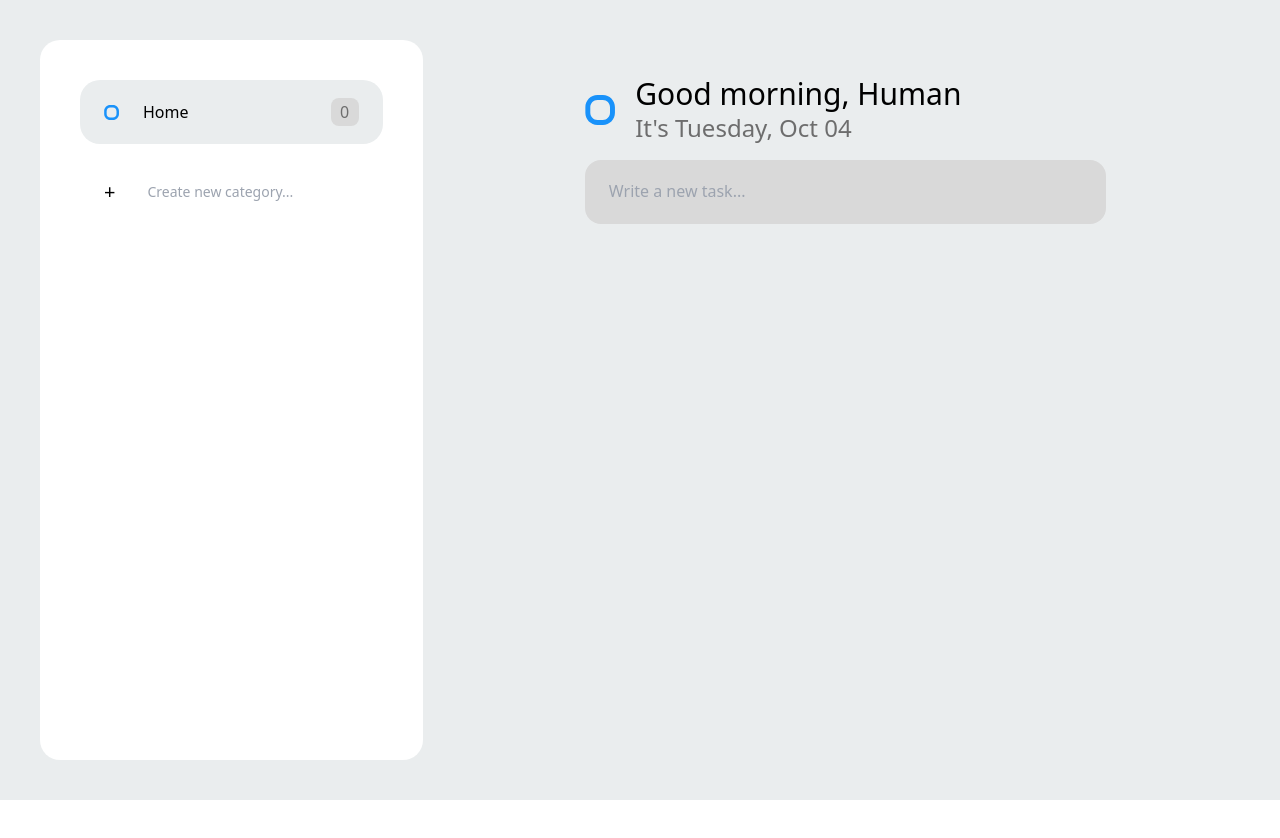
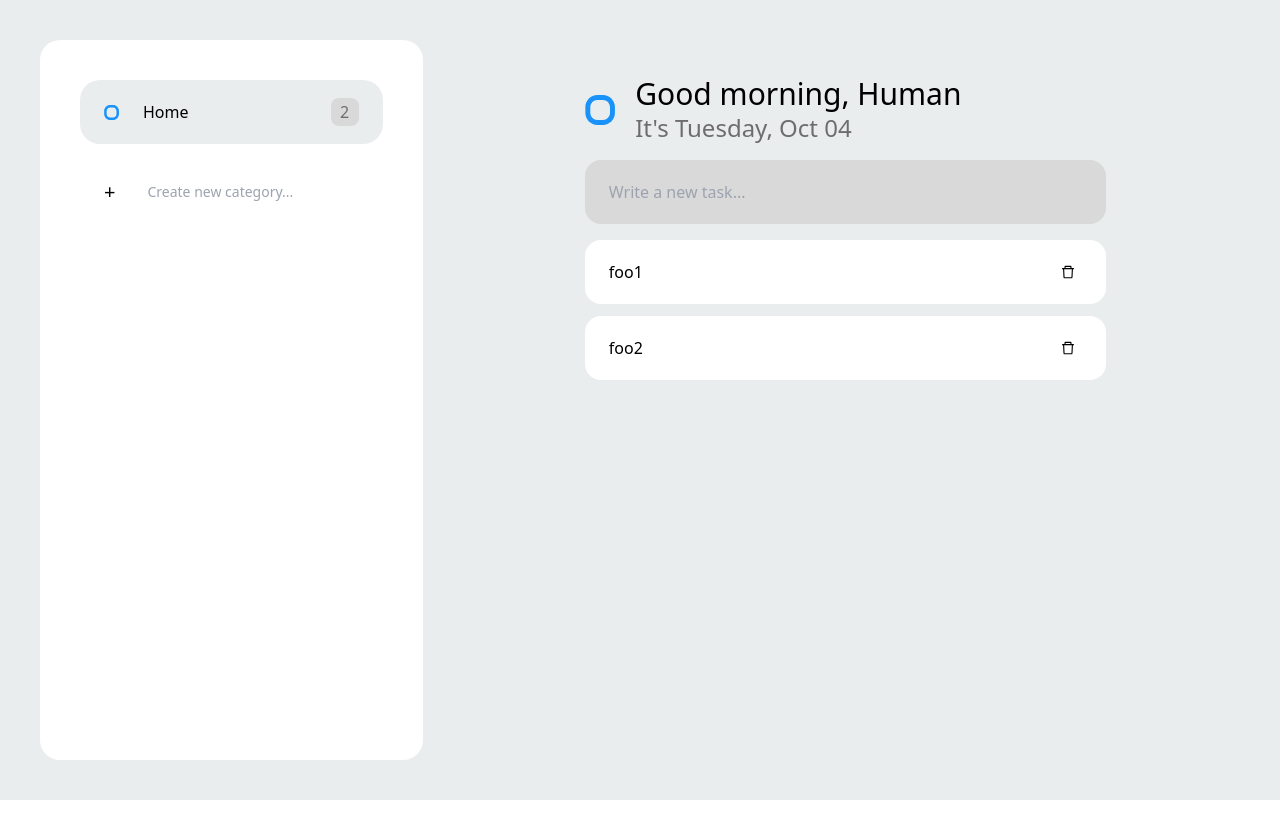
Before and after one commit to K3ndev/todo, a Next.js app: page / in a window 1280 px wide. Built offline with nearby package versions, Linux system fonts and the light colour scheme.

Commit message:
fixed todoList

```diff
--- a/components/sidebar/index.tsx
+++ b/components/sidebar/index.tsx
@@ -1,12 +1,10 @@
 import { NextPage } from "next";
-import { useState, useMemo } from 'react'
 import { useAutoAnimate } from '@formkit/auto-animate/react'
 import Image from 'next/image'
 import { useTodoStore } from '../../store/todoStore'
 import { useForm } from "react-hook-form";
 import { yupResolver } from '@hookform/resolvers/yup';
 import * as yup from "yup";
-import { AiOutlineDelete } from 'react-icons/ai'
 
 
 // type safe
@@ -33,7 +31,6 @@ export const Sidebar: NextPage = () => {
     const { categoryList, addTodo, resetEverything } = useTodoStore<any>((states: any) => states)
 
     // states
-    const [currentCategory, setCurrentCategory] = useState<string[]>([])
     const tempCategory = categoryList;
 
     // for auto animate
@@ -49,7 +46,6 @@ export const Sidebar: NextPage = () => {
 
 
     // Fn
-    // finding the input that user enter and return boolean
     const isCategory = (input: string) => {
         return categoryList.find((item: categoryList) => {
             return item.categoryName === input
@@ -59,14 +55,12 @@ export const Sidebar: NextPage = () => {
     const getIsUsedIndex = () => {
         return categoryList.map((item: categoryList) => item.isUsed).indexOf(true)
     }
-    // when you hit enter after you enter something in the input
     const onSubmitHandler = (data: IFormInputs) => {
         if (isCategory(data.todoCategory) === undefined) {
             addTodo(data.todoCategory, [])
         }
         inputReset()
     }
-    // when the todoCategory clicked
     const onClickHandler = (categoryName: string) => {
         // i don't know how to use map inside of set() in zustand so this is temporary
         const reset = () => {
@@ -82,7 +76,6 @@ export const Sidebar: NextPage = () => {
         reset();
         resetEverything(tempCategory)
     }
-    // deleting the category
     const onDeleteClickHandler = (categoryName: string) => {
         const findIndex = () => {
             return tempCategory.map((item: categoryList) => {
@@ -92,7 +85,6 @@ export const Sidebar: NextPage = () => {
         tempCategory.splice(findIndex(), 1);
         resetEverything(tempCategory)
     }
-
 
 
     return (
--- a/components/todoList/index.tsx
+++ b/components/todoList/index.tsx
@@ -6,6 +6,7 @@ import * as yup from "yup";
 import { useForm } from "react-hook-form";
 import { yupResolver } from '@hookform/resolvers/yup';
 import _ from 'lodash';
+import { AiOutlineDelete } from 'react-icons/ai'
 
 
 interface categoryList {
@@ -26,9 +27,6 @@ interface IFormInputs {
 
 export const TodoList: NextPage = () => {
 
-    // states
-    const [tempList, setTempList] = useState<[]>([])
-
     // autoanimate
     const [parent] = useAutoAnimate<HTMLDivElement>()
 
@@ -39,12 +37,6 @@ export const TodoList: NextPage = () => {
     const getUniqueId = () => {
         return Math.floor(Math.random() * Math.floor(Math.random() * Date.now()))
     }
-
-    const result = (() => {
-        return categoryList.filter((item: categoryList) => {
-            return item.isUsed === true
-        })
-    })()
 
 
     //  form
@@ -70,33 +62,24 @@ export const TodoList: NextPage = () => {
         return categoryList.map((item: categoryList) => item.isUsed).indexOf(true)
     })()
 
-
     // Fn for submit
     function onSubmitHandler(data: IFormInputs) {
         if (!isTodoList(data.todoList)) {
-            setTodoList((prev) => {
-                return [...prev, data.todoList]
-            })
+            const deepClone = _.cloneDeep(categoryList);
+            console.log(deepClone)
+            deepClone[getIsUsedIndex].todoList.unshift(data.todoList)
+
+            resetEverything(deepClone)
         }
         reset()
     }
-
-    useEffect(() => {
-        const deepClone = _.cloneDeep(categoryList);
-        deepClone[getIsUsedIndex].todoList = todoList.reverse()
-        resetEverything(deepClone)
-        // eslint-disable-next-line react-hooks/exhaustive-deps
-    }, [todoList])
-
-    // console.log(categoryList)
-
     return (
         <div className='w-full gap-4 flex flex-col items-center justify-center'>
 
             <form action="#" onSubmit={handleSubmit(onSubmitHandler)} className='w-full'>
                 <label htmlFor="todoList">
                     <div className='w-full'>
-                        <input autoComplete="off" {...register("todoList")} placeholder='Write a new task...' className='placeholder:font-normal placeholder:text-xs placeholder:md:text-sm placeholder:lg:text-base font-normal text-xs px-6 py-4 w-full h-11 lg:h-16 bg-[#D9D9D9] rounded-2xl outline-0 focus:bg-white' />
+                        <input autoComplete="off" {...register("todoList")} placeholder='Write a new task...' className='placeholder:font-normal placeholder:text-xs placeholder:md:text-sm placeholder:lg:text-base font-normal text-xs md:text-sm lg:text-base px-6 py-4 w-full h-11 lg:h-16 bg-[#D9D9D9] rounded-2xl outline-0 focus:bg-white' />
                     </div>
                 </label>
             </form>
@@ -106,10 +89,14 @@ export const TodoList: NextPage = () => {
 
                 {/*  */}
                 {
-                    result[0]?.todoList?.map((item: []) => {
+                    categoryList[getIsUsedIndex].todoList.map((item: []) => {
                         return (
-                            <div key={getUniqueId()} className='w-full'>
-                                <p className='font-normal text-xs md:text-sm lg:text-base px-6 py-4 w-full h-11 lg:h-16 bg-white rounded-2xl outline-0'>{item}</p>
+                            <div key={getUniqueId()} className='w-full flex justify-between items-center rounded-2xl bg-white h-11 lg:h-16 px-6 py-4'>
+                                {/* <p className='font-normal text-xs md:text-sm lg:text-base w-full h-11 lg:h-16 bg-white rounded-2xl outline-0 flex items-center'>{item}</p> */}
+                                <p className='font-normal text-xs md:text-sm lg:text-base'>{item}</p>
+                                <div className='hover:bg-[#EB4747] rounded-full w-7 h-7 flex justify-center items-center cursor-pointer'>
+                                    <AiOutlineDelete />
+                                </div>
                             </div>
                         )
                     })
--- a/store/todoStore.ts
+++ b/store/todoStore.ts
@@ -1,6 +1,4 @@
-import { boolean } from 'yup'
 import create from 'zustand'
-import Home from '../pages'
 
 interface todoList {
     categoryName: string,
@@ -15,7 +13,7 @@ export const useTodoStore = create((set, get) => ({
         {
             categoryName: 'Home',
             isUsed: true,
-            todoList: []
+            todoList: ['foo1', 'foo2']
         }
 
     ],
```
